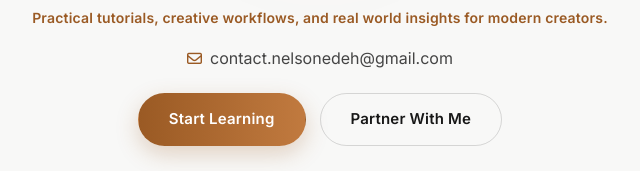
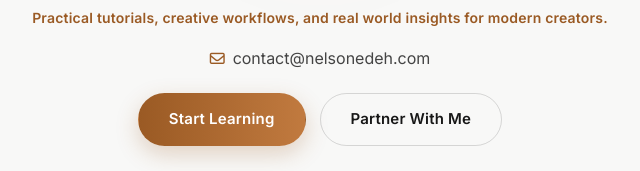
Before and after one commit to NelsonXBT/Nelson-Edeh-Website, a plain HTML site: page index.html in a window 1280 px wide. Shown: the part 372-543 px from the top of the page, 320-960 px from the left. Drawn offline with Linux system fonts and the light colour scheme.

Commit message:
Update index.html

```diff
--- a/index.html
+++ b/index.html
@@ -48,7 +48,7 @@
         <p class="hero-email">
             <i class="fa-regular fa-envelope"></i>
             <a href="mailto:contact.nelsonedeh@gmail.com">
-                contact.nelsonedeh@gmail.com
+                contact@nelsonedeh.com
             </a>
         </p>
 
```
